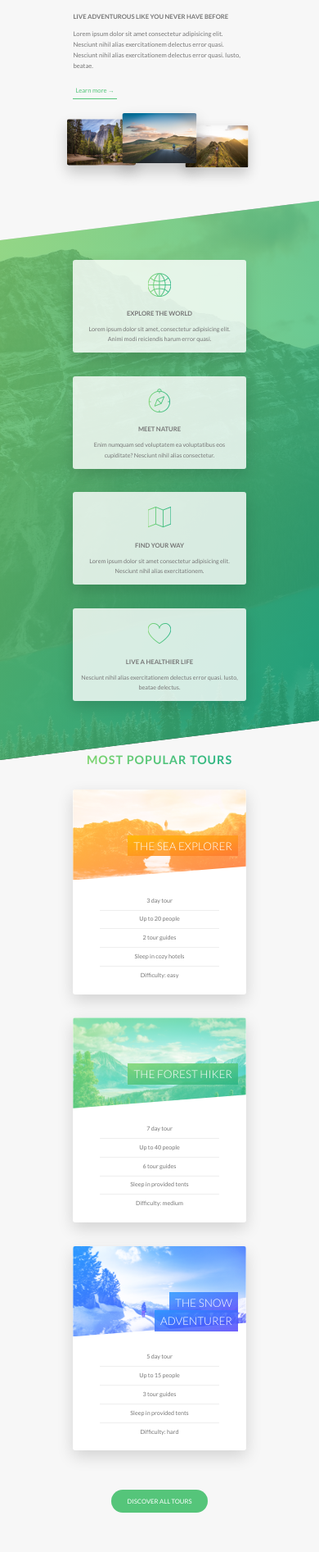
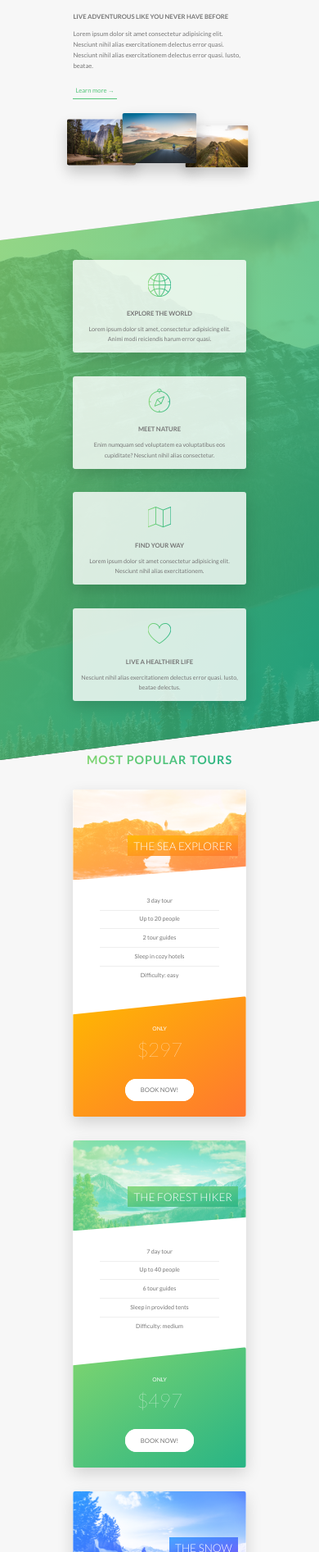
Before and after one commit to team-cake/just-a-website, a PHP site: page / in a window 390 px wide. Shown: the part 922-2815 px from the top of the page at 82% size. Run offline with PHP 8.4, Linux system fonts and the light colour scheme; grey boxes are pictures that could not be loaded.

Commit message:
Adjusted the cards for tab-port

```diff
--- a/public/css/style.css
+++ b/public/css/style.css
@@ -339,6 +339,34 @@ body {
   .card__price-value {
     font-size: 6rem;
     font-weight: 100; }
+  @media (max-width: 56.25em) {
+    .card {
+      height: auto;
+      border-radius: 3px;
+      background-color: #fff;
+      box-shadow: 0 1.5rem 4rem rgba(0, 0, 0, 0.15); }
+      .card__side {
+        height: auto;
+        position: relative;
+        box-shadow: none; }
+        .card__side--back {
+          transform: rotateY(0);
+          clip-path: polygon(0 15%, 100% 0, 100% 100%, 0% 100%); }
+      .card:hover .card__side--front {
+        transform: rotateY(0deg); }
+      .card .__details {
+        padding: 1rem 3rem; }
+      .card__cta {
+        position: relative;
+        top: 0%;
+        left: 0%;
+        transform: translate(0);
+        width: 100%;
+        padding: 7rem 4rem 4rem 4rem; }
+      .card__price-box {
+        margin-bottom: 3rem; }
+      .card__price-value {
+        font-size: 5rem; } }
 
 .composition {
   position: relative; }
--- a/public/sass/components/_card.scss
+++ b/public/sass/components/_card.scss
@@ -173,4 +173,49 @@
 		font-size: 6rem;
 		font-weight: 100;
 	}
+
+	@include respond(tab-port) {
+		// Functionality
+		height: auto;
+		border-radius: 3px;
+		background-color: $color-white;
+		box-shadow: 0 1.5rem 4rem rgba($color-black, 0.15);
+
+		&__side {
+			height: auto;
+			position: relative;
+			box-shadow: none;
+
+			&--back {
+				transform: rotateY(0);
+				clip-path: polygon(0 15%, 100% 0, 100% 100%, 0% 100%);
+			}
+		}
+
+		&:hover &__side--front {
+			transform: rotateY(0deg);
+		}
+
+		.__details {
+			padding: 1rem 3rem;
+		}
+
+		// Back card styling
+		&__cta {
+			position: relative;
+			top: 0%;
+			left: 0%;
+			transform: translate(0);
+			width: 100%;
+			padding: 7rem 4rem 4rem 4rem;
+		}
+
+		&__price-box {
+			margin-bottom: 3rem;
+		}
+
+		&__price-value {
+			font-size: 5rem;
+		}
+	}
 }
```
